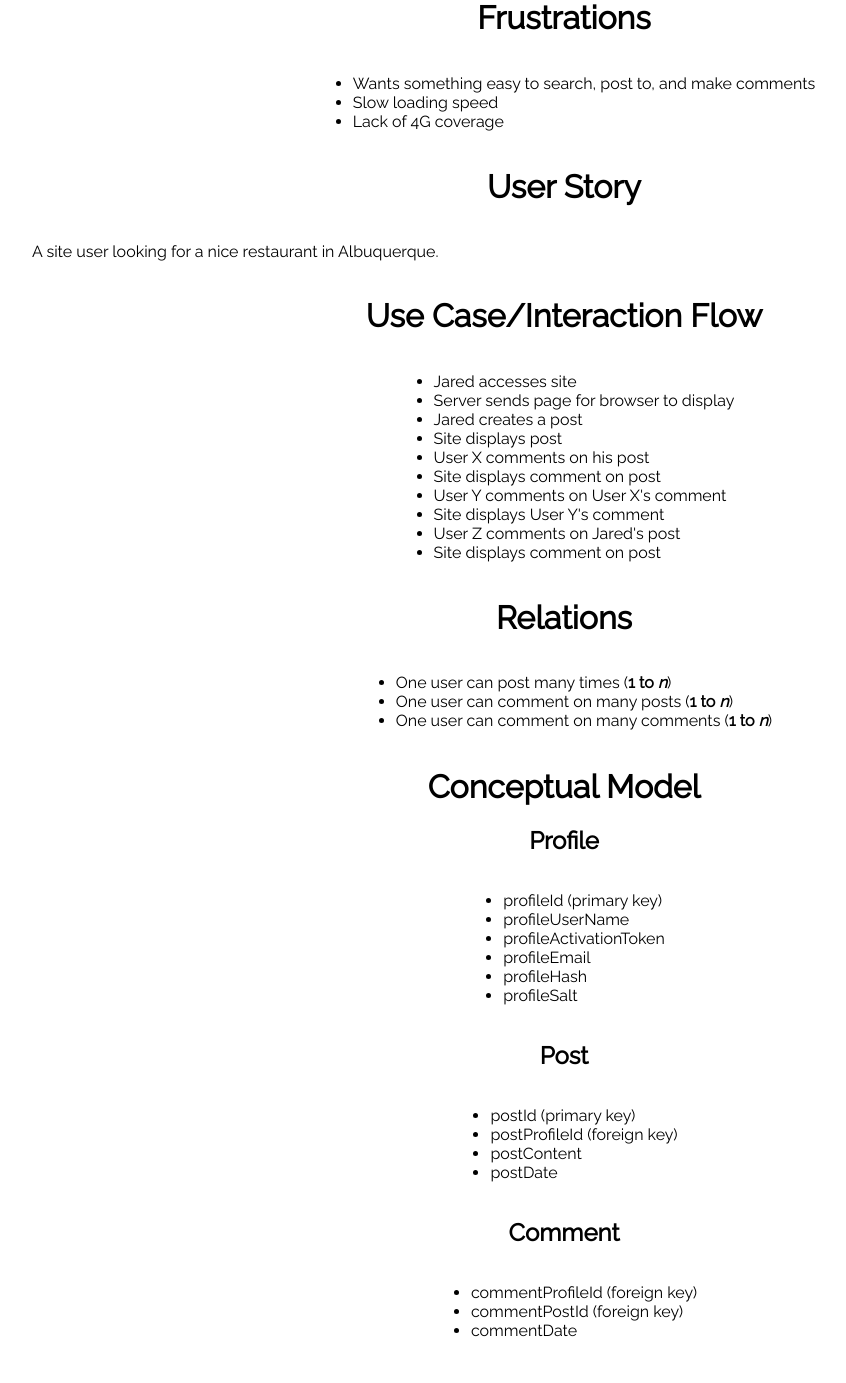
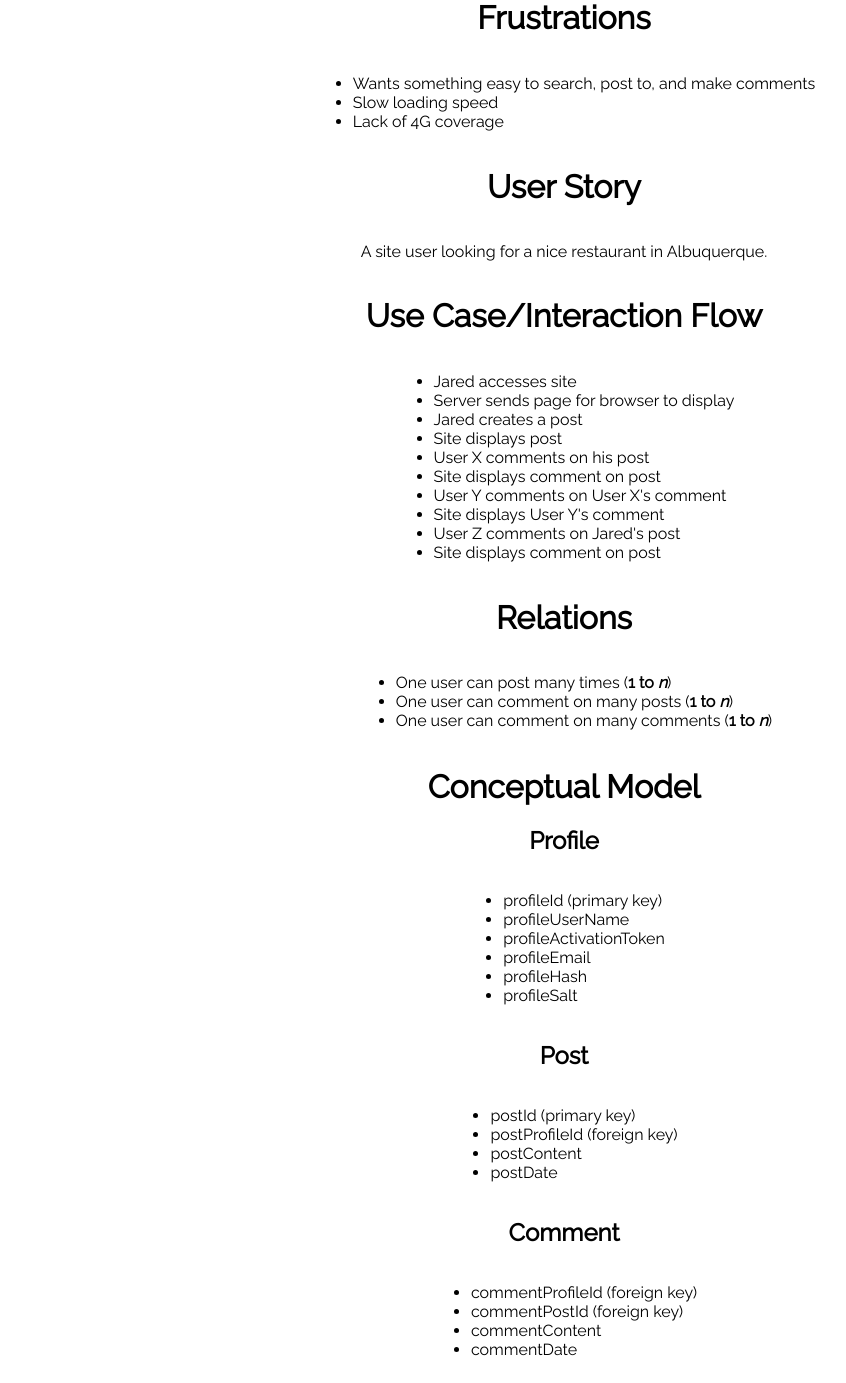
Before and after one commit to Koriganp/data-design, a PHP site: page / in a window 1280 px wide. Shown: the part 814-2197 px from the top of the page, without its empty margins (76-922 px from the left). Before the commit the page ends 2151 px from the top, so only its background shows below. Run offline with PHP 8.4, Linux system fonts and the light colour scheme.

Commit message:
Repaired style to include story and added item to list

```diff
--- a/index.php
+++ b/index.php
@@ -35,7 +35,7 @@
 					<li>Lack of 4G coverage</li>
 				</ul>
 				<h1>User Story</h1>
-					<p>A site user looking for a nice restaurant in Albuquerque.</p>
+					<p id="story">A site user looking for a nice restaurant in Albuquerque.</p>
 			</div>
 
 			<h1>Use Case/Interaction Flow</h1>
@@ -82,6 +82,7 @@
 				<ul>
 					<li>commentProfileId (foreign key)</li>
 					<li>commentPostId (foreign key)</li>
+					<li>commentContent</li>
 					<li>commentDate</li>
 				</ul>
 			</div>
--- a/styles/style.css
+++ b/styles/style.css
@@ -31,3 +31,7 @@ ul {
 	display: inline-block;
 	text-align: left;
 }
+
+#story {
+	text-align: center;
+}
```
